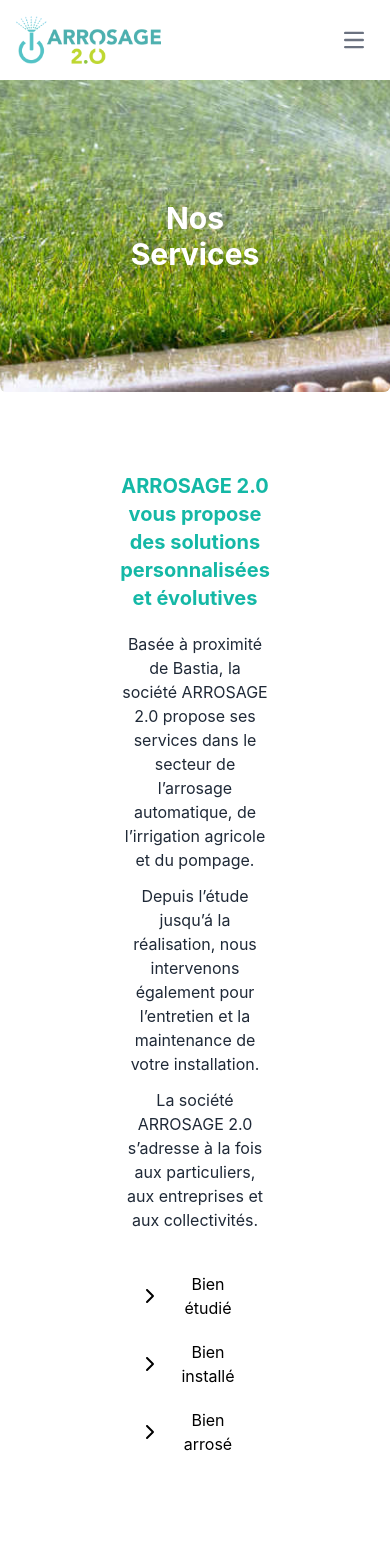
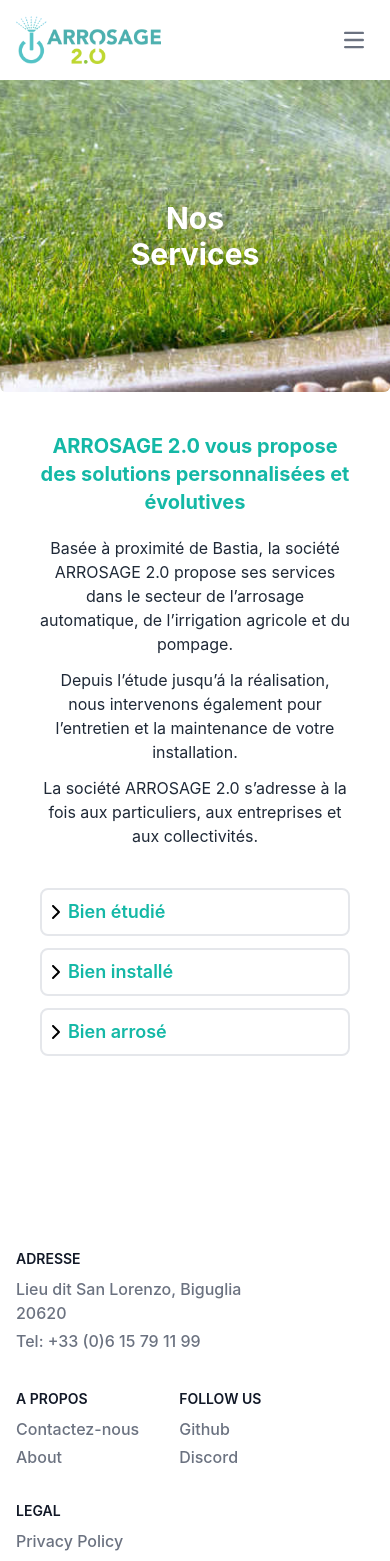
Before and after one commit to thibaultcorouge/Eshop, a React (Create React App) app in the folder front/arrosage2/: page /about in a window 390 px wide. Shown: the top 1561 px of the page. Built offline with nearby package versions, Linux system fonts and the light colour scheme.

Commit message:
adding styles to collapsible component

```diff
--- a/front/arrosage2/src/components/collapse/collapse.tsx
+++ b/front/arrosage2/src/components/collapse/collapse.tsx
@@ -24,11 +24,22 @@
         return(
             <div>
                 {paragraphs.map(({key, title, content}) => (
-                        <div className="m-5 " key={key}>
-                            <button className="flex items-center " type="button" onClick={() => handleFilterOpening(key)}>
-                                {isOpen[key] ? (<FontAwesomeIcon icon={faChevronDown} className="m-1"/>):(<FontAwesomeIcon icon={faChevronRight} className="m-1" />) }<h2 className="pl-2">{title}</h2>
+                        <div className="md:mb-5 mb-3 md:mt-5 p-2 border-2 border-grey rounded-lg border-" key={key}>
+                            <button
+                            className="flex items-center focus:outline-none"
+                            type="button"
+                            onClick={() => handleFilterOpening(key)}>
+                                <FontAwesomeIcon icon={isOpen[key] ? faChevronDown : faChevronRight}
+                                className="transform transition-transform duration-500 ease-in-out mr-2" />
+                                <h2 className="text-lg text-teal-500 font-semibold">{title}</h2>
                             </button>
-                            {isOpen[key] && <div className="m-2">{content}</div>}
+                            <div className={`${isOpen[key] ? "max-h-screen" : "max-h-0"} overflow-hidden transition-all duration-500 ease-in-out`}>
+                                <div className="py-3">
+                                    <p className="text-gray-800">
+                                        {content}
+                                    </p>
+                                </div>
+                            </div>
                         </div>
                 ))}
             </div>
--- a/front/arrosage2/src/pages/About.tsx
+++ b/front/arrosage2/src/pages/About.tsx
@@ -25,7 +25,7 @@
             <div className="object-cover bg-cover bg-center h-auto w-auto p-20 rounded-b-md" style={{ backgroundImage : `url(${backgroundImage})`}} >
                 <h1 className="font-bold p-10 text-white text-3xl text-center md:text-left" >Nos Services</h1>
             </div>
-            <div className="m-20">
+            <div className="md:m-20">
                 <div className="m-10">
                     <h2 className="m-50 mb-5 text-center text-teal-500 text-xl font-bold md:text-left">ARROSAGE 2.0 vous propose des solutions personnalisées et évolutives</h2>
 
--- a/front/arrosage2/tailwind.config.js
+++ b/front/arrosage2/tailwind.config.js
@@ -2,7 +2,18 @@
 module.exports = {
   content: ["./src/**/*.{js,jsx,ts,tsx}",],
   theme: {
-    extend: {},
+    extend: {
+      transitionDuration: {
+        '300': '300ms',
+        '500': '500ms',
+        '700': '700ms',
+      },
+      transitionTimingFunction: {
+        'ease-in-out': 'ease-in-out',
+        'ease-out': 'ease-out',
+        'ease-in': 'ease-in',
+      },
+    },
   },
   plugins: [],
 }
```
